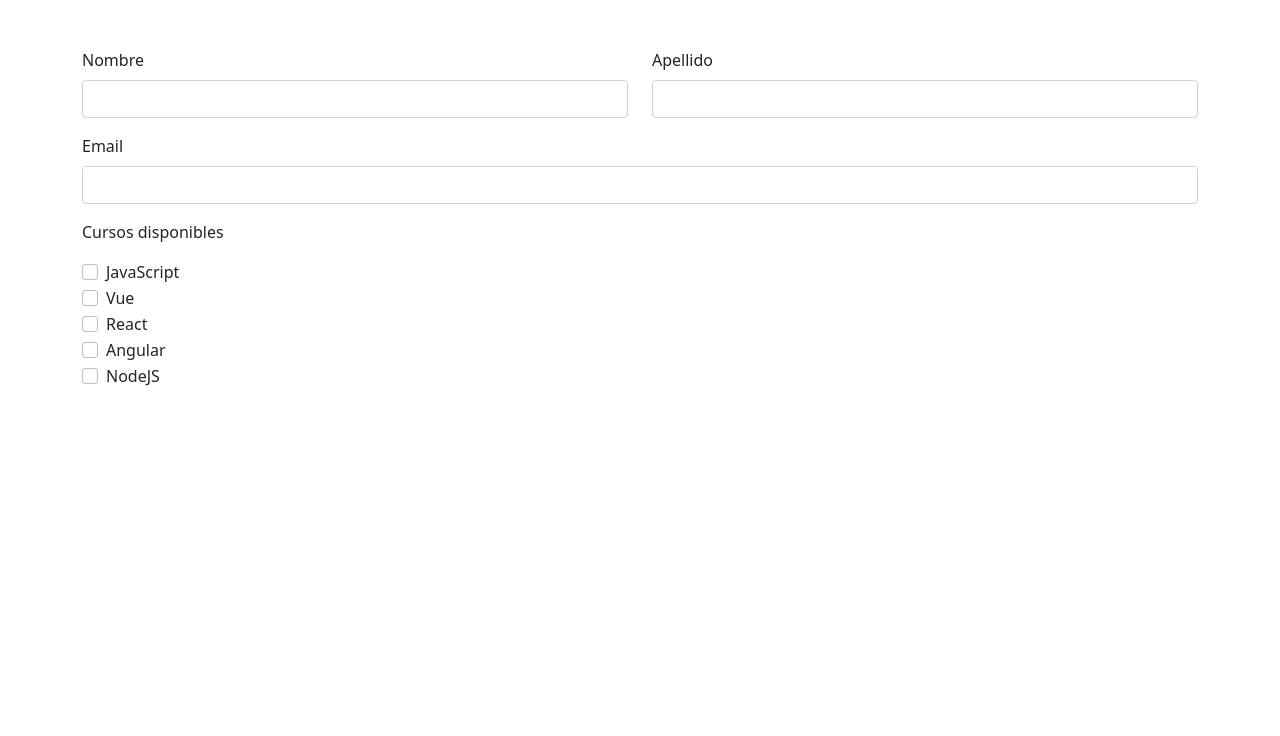
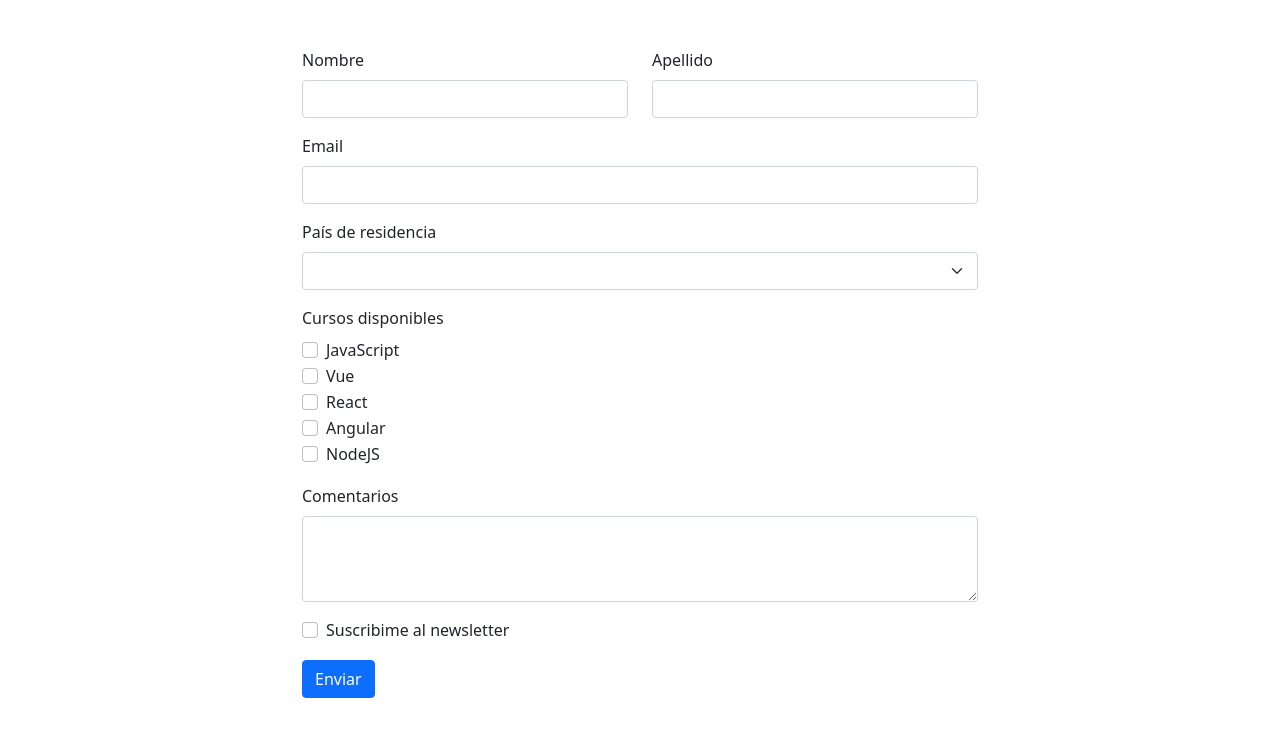
Before and after one commit to pazspera/coderhouse-vue2, a Vue app in the folder desafio_04/: page / in a window 1280 px wide. Shown: the top 736 px of the page. Built offline with nearby package versions, Linux system fonts and the light colour scheme.

Commit message:
agregué campos faltantes al formulario

```diff
--- a/desafio_04/src/components/WebForm.vue
+++ b/desafio_04/src/components/WebForm.vue
@@ -20,16 +20,44 @@
             <input class="form-control" type="email" name="email" id="email" />
           </div>
         </div>
+        <!-- País de residencia -->
+        <div class="row mb-3">
+          <div class="col">
+            <p class="form-label">País de residencia</p>
+            <select class="form-select" name="country" id="country">
+              <option selected></option>
+              <option v-for="country in countriesList" :key="country.id" :value="country.name">{{ country.name }}</option>
+            </select>
+          </div>
+        </div>
         <!-- Cursos -->
         <div class="row mb-3">
           <div class="col">
-            <p>Cursos disponibles</p>
+            <p class="form-label">Cursos disponibles</p>
             <div class="form-check" v-for="(course, c) in availableCourses" :key="c">
               <input class="form-check-input" type="checkbox" :name="course.id" :id="course.id" />
               <label class="form-check-label" :for="course.id">{{ course.name }}</label>
             </div>
           </div>
         </div>
+        <!-- Comentarios -->
+        <div class="row mb-3">
+          <div class="col">
+            <label for="comments" class="form-label">Comentarios</label>
+            <textarea class="form-control" id="comments" rows="3"></textarea>
+          </div>
+        </div>
+        <!-- Newsletter -->
+        <div class="row mb-3">
+            <div class="col">
+                <div class="form-check">
+                    <input class="form-check-input" type="checkbox" name="newsletter" id="newsletter">
+                    <label class="form-check-label" for="newsletter">Suscribime al newsletter</label>
+                </div>
+            </div>
+        </div>
+        <!-- Submit -->
+        <button type="submit" class="btn btn-primary">Enviar</button>
       </form>
     </div>
   </div>
@@ -62,9 +90,35 @@ export default {
           name: "NodeJS",
         },
       ],
+      countriesList: [
+        {
+          id: "a",
+          name: "Argentina",
+        },
+        {
+          id: "b",
+          name: "Uruguay",
+        },
+        {
+          id: "c",
+          name: "Chile",
+        },
+        {
+          id: "d",
+          name: "Perú",
+        },
+        {
+          id: "e",
+          name: "Mexico",
+        },
+      ],
     };
   },
 };
 </script>
 
-<style></style>
+<style scoped>
+.container {
+  max-width: 700px;
+}
+</style>
```
